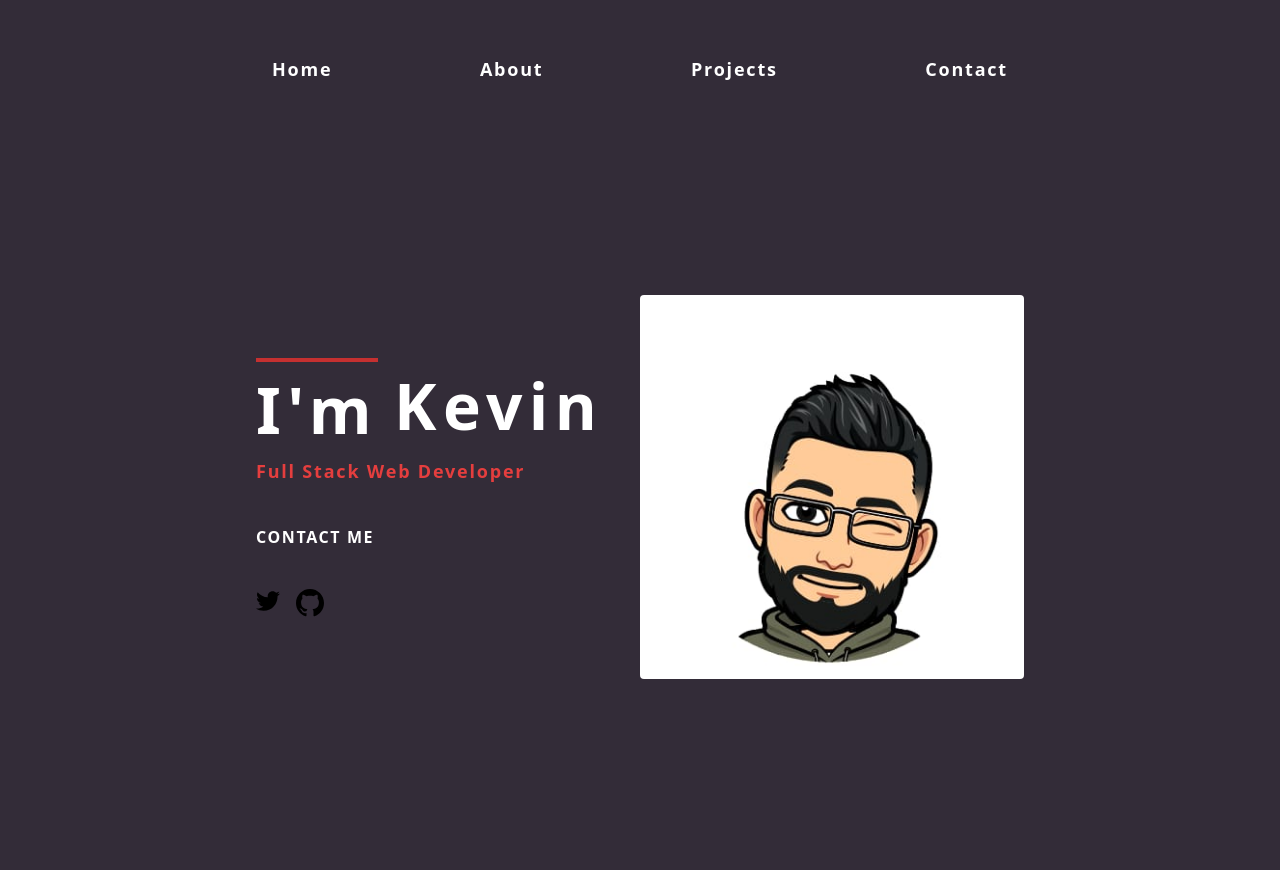
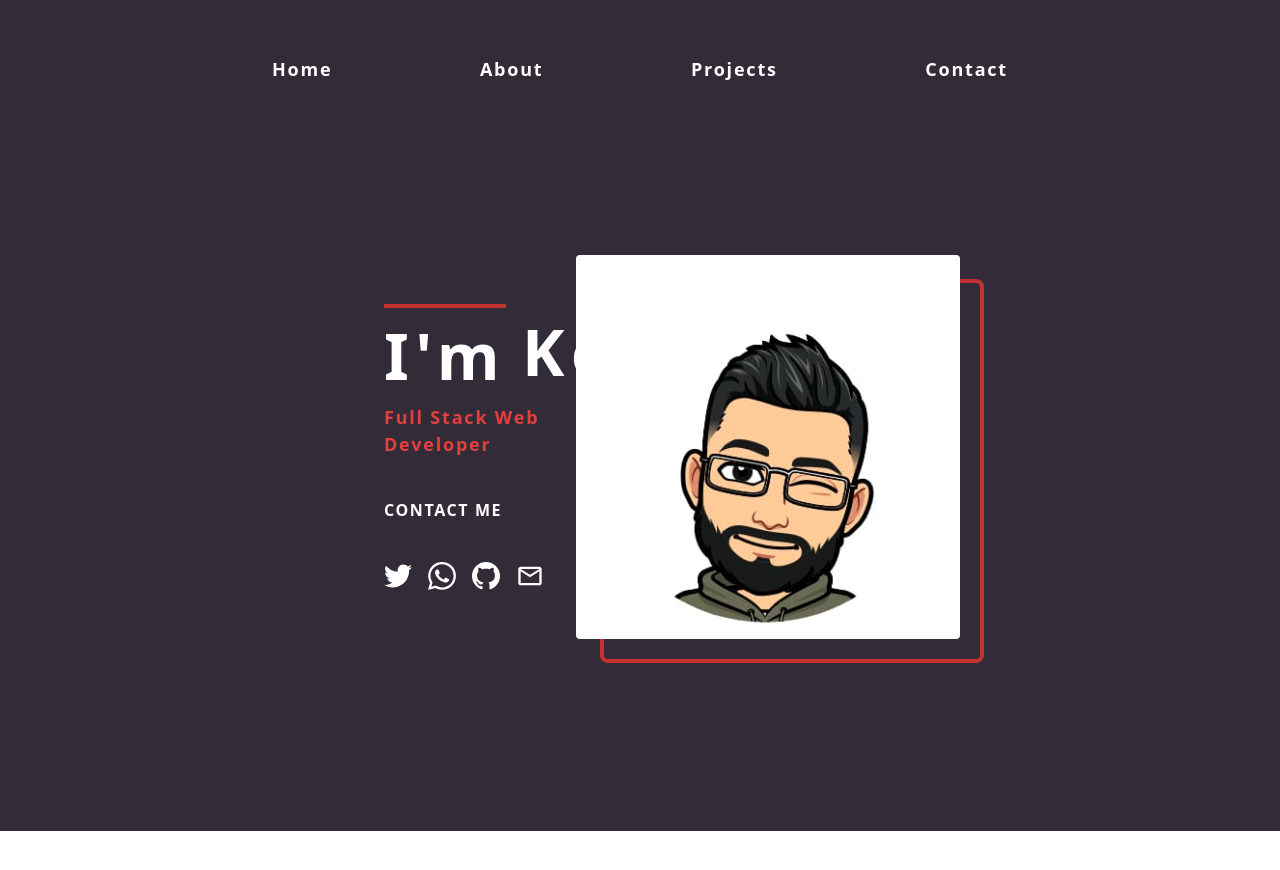
Before and after one commit to kevinGarcia15/portafolio, a React (Create React App) app: page / in a window 1280 px wide. Shown: the top 870 px of the page. After the commit the page ends 831 px from the top, so only its background shows below. Built offline with nearby package versions, Linux system fonts and the light colour scheme.

Commit message:
puliendo landigPage

```diff
--- a/src/components/LandinPage.jsx
+++ b/src/components/LandinPage.jsx
@@ -2,9 +2,9 @@
 
 function LandinPage() {
   return (
-    <div className="grid grid-cols-12 h-screen">
+    <div className="grid grid-cols-12 h-xxl xl:mx-32">
       <div className="col-span-12 lg:col-span-6 h-full">
-        <div className="flex flex-col justify-center h-full">
+        <div className="flex flex-col justify-center items-center lg:items-start h-full">
           <div className="flex">
             <h1 className="text-white text-6xl tracking-widest font-bold border-t-4 border-red-700 mr-4">
               I'm
@@ -19,20 +19,47 @@
           <span className="text-white tracking-widest text-base font-bold uppercase my-10 block">
             contact me
           </span>
+
           <div className="flex">
-            <a href="/" className="mr-4">
+            <a
+              href="https://twitter.com/Tdejesus19"
+              target="_blanck"
+              className="mr-4"
+            >
               <svg
                 xmlns="http://www.w3.org/2000/svg"
-                width="24"
-                height="24"
+                fill="white"
+                width="28"
+                height="28"
                 viewBox="0 0 24 24"
               >
                 <path d="M24 4.557c-.883.392-1.832.656-2.828.775 1.017-.609 1.798-1.574 2.165-2.724-.951.564-2.005.974-3.127 1.195-.897-.957-2.178-1.555-3.594-1.555-3.179 0-5.515 2.966-4.797 6.045-4.091-.205-7.719-2.165-10.148-5.144-1.29 2.213-.669 5.108 1.523 6.574-.806-.026-1.566-.247-2.229-.616-.054 2.281 1.581 4.415 3.949 4.89-.693.188-1.452.232-2.224.084.626 1.956 2.444 3.379 4.6 3.419-2.07 1.623-4.678 2.348-7.29 2.04 2.179 1.397 4.768 2.212 7.548 2.212 9.142 0 14.307-7.721 13.995-14.646.962-.695 1.797-1.562 2.457-2.549z" />
               </svg>
             </a>
-            <a href="/">
+            <a
+              href="https://wa.me/50257469663"
+              target="_blanck"
+              className="mr-4"
+            >
               <svg
                 xmlns="http://www.w3.org/2000/svg"
+                fill="white"
+                width="28"
+                height="28"
+                viewBox="0 0 24 24"
+              >
+                <path d="M.057 24l1.687-6.163c-1.041-1.804-1.588-3.849-1.587-5.946.003-6.556 5.338-11.891 11.893-11.891 3.181.001 6.167 1.24 8.413 3.488 2.245 2.248 3.481 5.236 3.48 8.414-.003 6.557-5.338 11.892-11.893 11.892-1.99-.001-3.951-.5-5.688-1.448l-6.305 1.654zm6.597-3.807c1.676.995 3.276 1.591 5.392 1.592 5.448 0 9.886-4.434 9.889-9.885.002-5.462-4.415-9.89-9.881-9.892-5.452 0-9.887 4.434-9.889 9.884-.001 2.225.651 3.891 1.746 5.634l-.999 3.648 3.742-.981zm11.387-5.464c-.074-.124-.272-.198-.57-.347-.297-.149-1.758-.868-2.031-.967-.272-.099-.47-.149-.669.149-.198.297-.768.967-.941 1.165-.173.198-.347.223-.644.074-.297-.149-1.255-.462-2.39-1.475-.883-.788-1.48-1.761-1.653-2.059-.173-.297-.018-.458.13-.606.134-.133.297-.347.446-.521.151-.172.2-.296.3-.495.099-.198.05-.372-.025-.521-.075-.148-.669-1.611-.916-2.206-.242-.579-.487-.501-.669-.51l-.57-.01c-.198 0-.52.074-.792.372s-1.04 1.016-1.04 2.479 1.065 2.876 1.213 3.074c.149.198 2.095 3.2 5.076 4.487.709.306 1.263.489 1.694.626.712.226 1.36.194 1.872.118.571-.085 1.758-.719 2.006-1.413.248-.695.248-1.29.173-1.414z" />
+              </svg>
+            </a>
+
+            <a
+              href="https://github.com/kevinGarcia15"
+              target="_blanck"
+              className="mr-4"
+            >
+              <svg
+                xmlns="http://www.w3.org/2000/svg"
+                fill="white"
                 width="28"
                 height="28"
                 viewBox="0 0 24 24"
@@ -40,19 +67,32 @@
                 <path d="M12 0c-6.626 0-12 5.373-12 12 0 5.302 3.438 9.8 8.207 11.387.599.111.793-.261.793-.577v-2.234c-3.338.726-4.033-1.416-4.033-1.416-.546-1.387-1.333-1.756-1.333-1.756-1.089-.745.083-.729.083-.729 1.205.084 1.839 1.237 1.839 1.237 1.07 1.834 2.807 1.304 3.492.997.107-.775.418-1.305.762-1.604-2.665-.305-5.467-1.334-5.467-5.931 0-1.311.469-2.381 1.236-3.221-.124-.303-.535-1.524.117-3.176 0 0 1.008-.322 3.301 1.23.957-.266 1.983-.399 3.003-.404 1.02.005 2.047.138 3.006.404 2.291-1.552 3.297-1.23 3.297-1.23.653 1.653.242 2.874.118 3.176.77.84 1.235 1.911 1.235 3.221 0 4.609-2.807 5.624-5.479 5.921.43.372.823 1.102.823 2.222v3.293c0 .319.192.694.801.576 4.765-1.589 8.199-6.086 8.199-11.386 0-6.627-5.373-12-12-12z" />
               </svg>
             </a>
+            <a href="mailto:developer.kevin.95@gmail.com" className="mr-4">
+              <svg
+                xmlns="http://www.w3.org/2000/svg"
+                viewBox="0 0 24 24"
+                fill="white"
+                width="28px"
+                height="28px"
+              >
+                <path d="M0 0h24v24H0z" fill="none" />
+                <path d="M20 4H4c-1.1 0-1.99.9-1.99 2L2 18c0 1.1.9 2 2 2h16c1.1 0 2-.9 2-2V6c0-1.1-.9-2-2-2zm0 14H4V8l8 5 8-5v10zm-8-7L4 6h16l-8 5z" />
+              </svg>
+            </a>
           </div>
         </div>
       </div>
 
-      <div className="col-span-12 lg:col-span-6 h-full mt-8 md:mt-0">
+      <div className="col-span-12 lg:col-span-6 h-full mt-8 lg:mt-0">
         <div className="flex flex-col justify-center items-center h-full">
-          <div class="card hover:shadow-lg">
+          <div class="card hover:shadow-lg absolute z-10">
             <img
-              className="w-full h-full lg:w-96 lg:h-96  sm:h-48 object-cover rounded"
+              className="w-full h-full md:w-96 md:h-96 sm:h-48 object-cover rounded"
               src="../img/porfile.jpeg"
               alt="Porfile"
             />
           </div>
+          <div className="ml-12 mt-12 w-96 h-96 border-4 rounded-lg border-red-700 relative hidden  z-0 lg:block"></div>
         </div>
       </div>
     </div>
--- a/tailwind.config.js
+++ b/tailwind.config.js
@@ -10,6 +10,9 @@
         '72': '18rem',
         '84': '21rem',
         '96': '24rem',
+      },
+      height: {
+        xxl:'90vh'
       }
     },
   },
```
Also changed, not shown: public/img/icon-mail.svg (added), src/assets/index.css.
